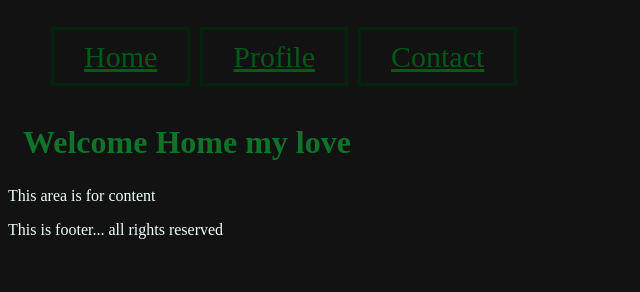
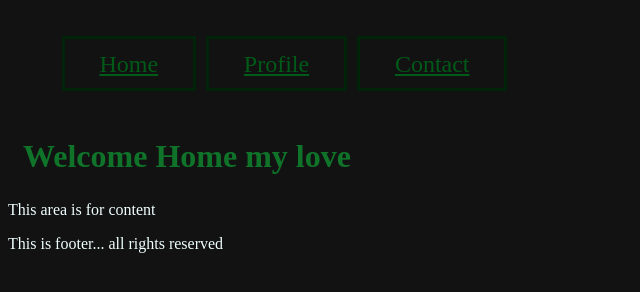
Before and after one commit to rakehoe/rakehoe.github.io, a plain HTML site: page index.html in a window 1280 px wide. Shown: the whole page, without its empty margins (0-640 px from the left). Drawn offline with Linux system fonts and the light colour scheme.

Commit message:
updated the style.css

```diff
--- a/style.css
+++ b/style.css
@@ -9,16 +9,16 @@ a.click:hover {
 }
 
 a {
-    font-size: 30px;
-    padding: 10px 30px 10px 30px;
+    font-size: 150%;
+    padding: 1% 3% 1% 3%;
     border: solid;
     border-color: #002409;
     color: #005A18;
 }
 
 ul {
-    padding: 30px;
-    margin: 10px;
+    padding: 3%;
+    margin: 1%;
 
 }
 
```
